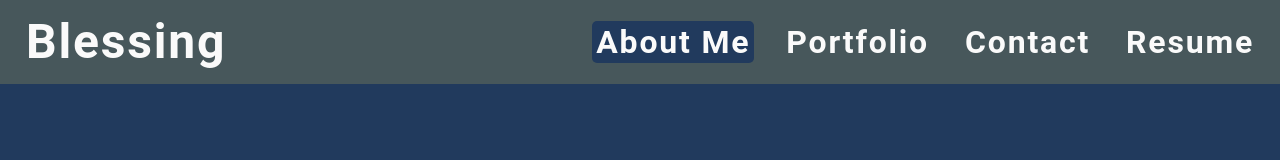
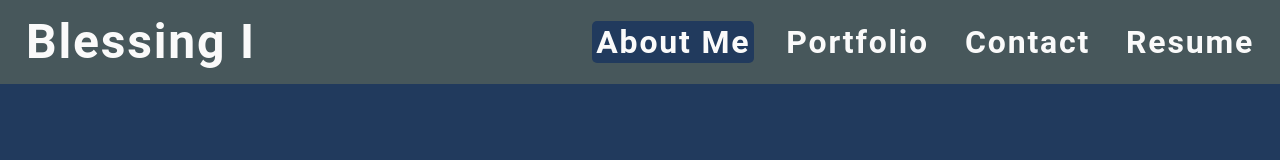
Before and after one commit to BlessingI/blessing-react-portfolio, a React (Create React App) app: page / in a window 1280 px wide. Shown: the top 160 px of the page. Built offline with nearby package versions, Linux system fonts and the light colour scheme.

Commit message:
looking at my changes

```diff
--- a/src/components/Nav/index.js
+++ b/src/components/Nav/index.js
@@ -6,7 +6,7 @@ function Nav({ currentPage, handlePageChange }) {
         <a
           href="/"
         >
-          Blessing
+          Blessing I
         </a>
       </h2>
 
```
